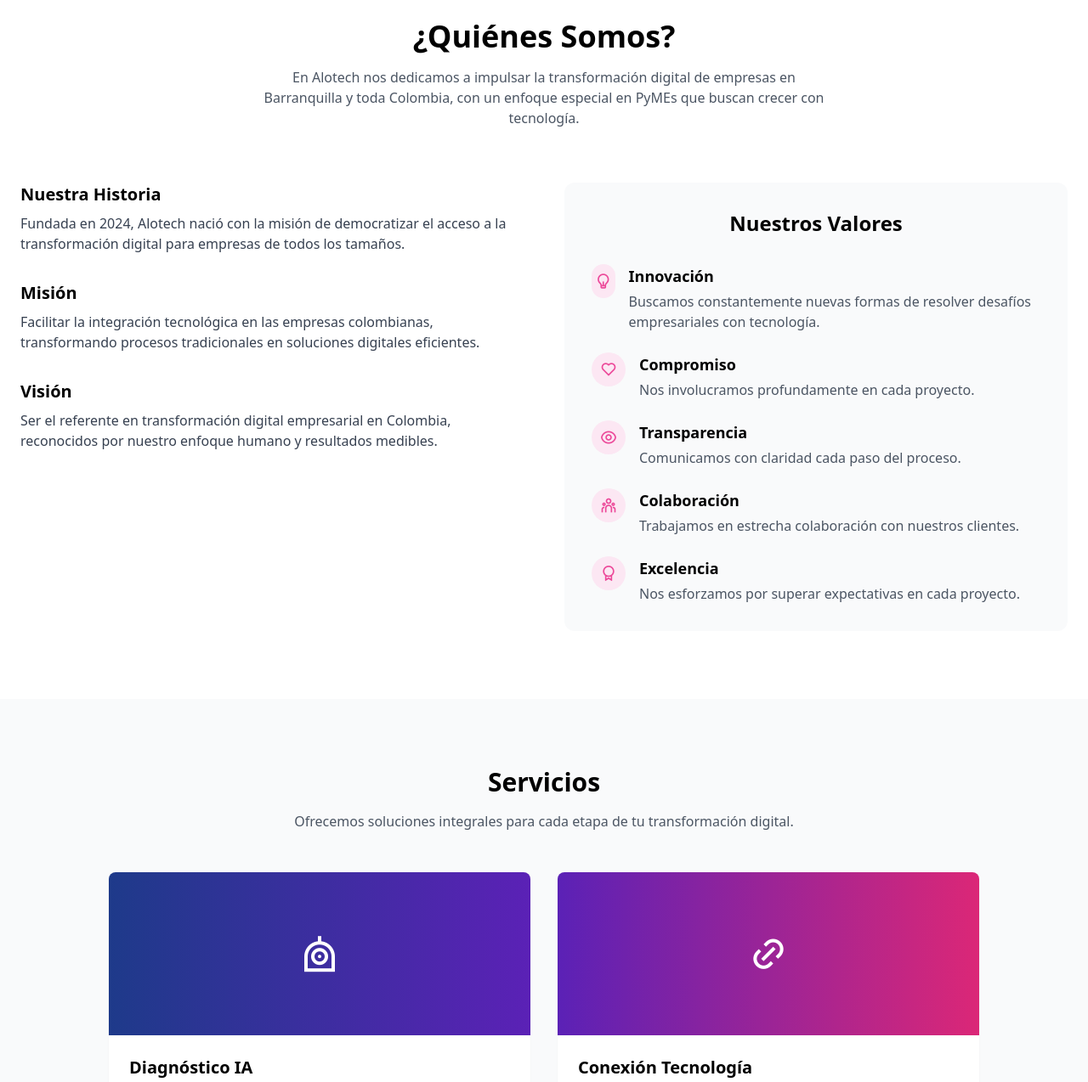
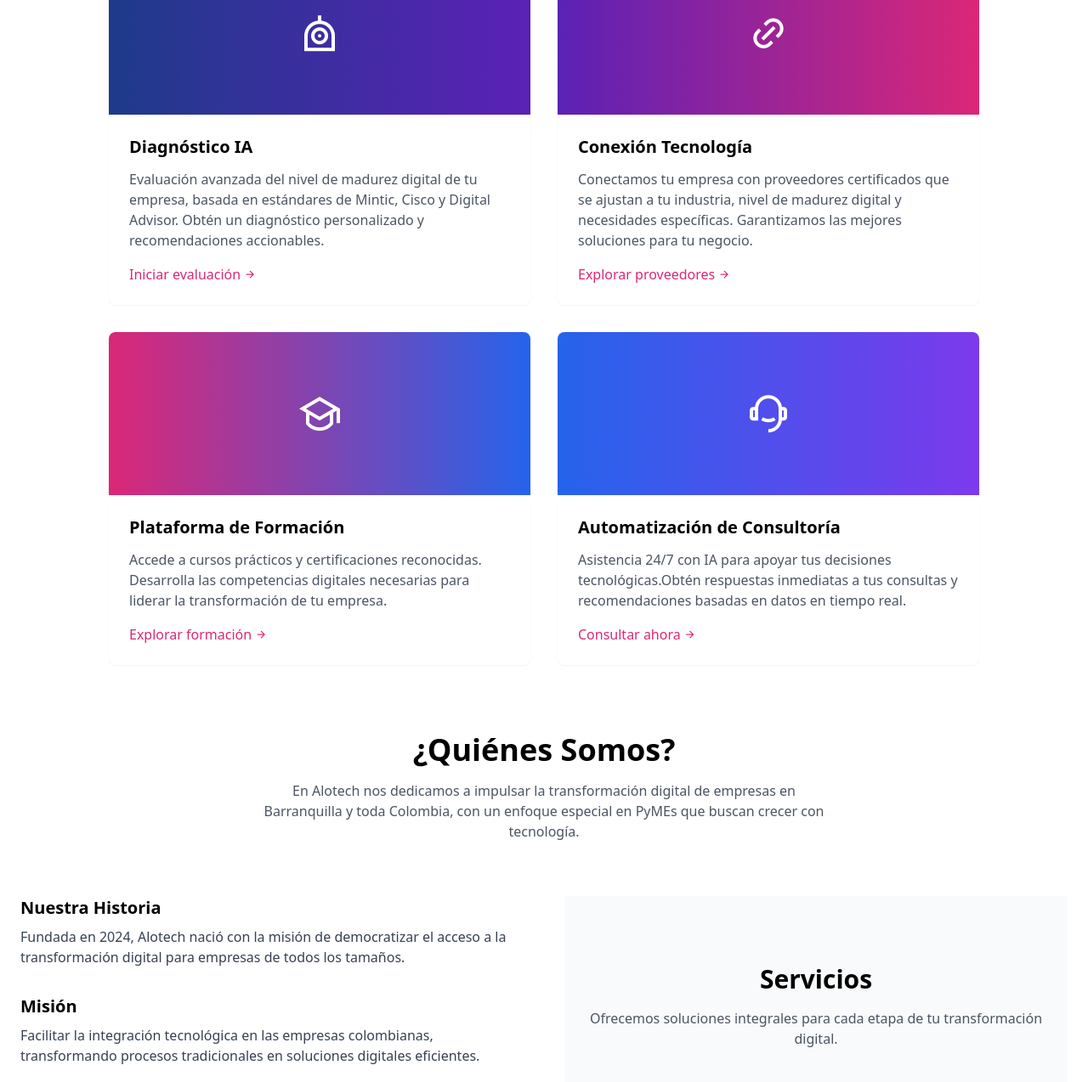
Before and after one commit to loren-rv/Alotech, a plain HTML site: page index.html in a window 1280 px wide. Shown: the part 857-2131 px from the top of the page at 85% size. Drawn offline with nearby package versions, Linux system fonts and the light colour scheme.

Commit message:
Update index.html
Signed-off-by: Loren Rivera <lorerivera.lrv@gmail.com>

```diff
--- a/index.html
+++ b/index.html
@@ -82,110 +82,7 @@
             </div>
         </div>
     </section>
-
-    <!-- Sección Nosotros -->
-    <section id="nosotros" class="py-20 bg-white">
-        <div class="container mx-auto px-4 md:px-6 text-center mb-16">
-            <h2 class="text-3xl md:text-4xl font-bold mb-4">¿Quiénes Somos?</h2>
-            <p class="text-gray-600 max-w-2xl mx-auto">
-                En Alotech nos dedicamos a impulsar la transformación digital de empresas en Barranquilla y toda Colombia, con un enfoque especial en PyMEs que buscan crecer con tecnología.
-            </p>
-        </div>
-
-        <div class="container mx-auto px-4 md:px-6">
-            <div class="grid md:grid-cols-2 gap-12 items-start">
-                <!-- Columna izquierda - Historia, Misión y Visión -->
-                <div>
-                    <h3 class="text-xl font-semibold mb-2">Nuestra Historia</h3>
-                    <p class="text-gray-700 mb-8">
-                        Fundada en 2024, Alotech nació con la misión de democratizar el acceso a la transformación digital para empresas de todos los tamaños.
-                    </p>
-
-                    <h3 class="text-xl font-semibold mb-2">Misión</h3>
-                    <p class="text-gray-700 mb-8">
-                        Facilitar la integración tecnológica en las empresas colombianas, transformando procesos tradicionales en soluciones digitales eficientes.
-                    </p>
-
-                    <h3 class="text-xl font-semibold mb-2">Visión</h3>
-                    <p class="text-gray-700">
-                        Ser el referente en transformación digital empresarial en Colombia, reconocidos por nuestro enfoque humano y resultados medibles.
-                    </p>
-                </div>
-
-                <!-- Columna derecha - Valores -->
-                <div class="bg-gray-50 rounded-xl p-8 h-full">
-                    <h3 class="text-2xl font-bold mb-8 text-center">Nuestros Valores</h3>
-                    <div class="space-y-6">
-                        <!-- Valor: Innovación -->
-                        <div class="flex items-start">
-                            <div class="w-10 h-10 bg-pink-100 rounded-full flex items-center justify-center mr-4">
-                                <i class="ri-lightbulb-line text-pink-500 text-xl"></i>
-                            </div>
-                            <div>
-                                <h4 class="font-semibold text-lg mb-1">Innovación</h4>
-                                <p class="text-gray-600">Buscamos constantemente nuevas formas de resolver desafíos empresariales con tecnología.</p>
-                            </div>
-                        </div>
-
-                        <!-- Valor: Compromiso -->
-                        <div class="flex items-start">
-                            <div class="w-10 h-10 bg-pink-100 rounded-full flex items-center justify-center mr-4">
-                                <i class="ri-heart-line text-pink-500 text-xl"></i>
-                            </div>
-                            <div>
-                                <h4 class="font-semibold text-lg mb-1">Compromiso</h4>
-                                <p class="text-gray-600">Nos involucramos profundamente en cada proyecto.</p>
-                            </div>
-                        </div>
-
-                        <!-- Valor: Transparencia -->
-                        <div class="flex items-start">
-                            <div class="w-10 h-10 bg-pink-100 rounded-full flex items-center justify-center mr-4">
-                                <i class="ri-eye-line text-pink-500 text-xl"></i>
-                            </div>
-                            <div>
-                                <h4 class="font-semibold text-lg mb-1">Transparencia</h4>
-                                <p class="text-gray-600">Comunicamos con claridad cada paso del proceso.</p>
-                            </div>
-                        </div>
-
-                        <!-- Valor: Colaboración -->
-                        <div class="flex items-start">
-                            <div class="w-10 h-10 bg-pink-100 rounded-full flex items-center justify-center mr-4">
-                                <i class="ri-team-line text-pink-500 text-xl"></i>
-                            </div>
-                            <div>
-                                <h4 class="font-semibold text-lg mb-1">Colaboración</h4>
-                                <p class="text-gray-600">Trabajamos en estrecha colaboración con nuestros clientes.</p>
-                            </div>
-                        </div>
-
-                        <!-- Valor: Excelencia -->
-                        <div class="flex items-start">
-                            <div class="w-10 h-10 bg-pink-100 rounded-full flex items-center justify-center mr-4">
-                                <i class="ri-award-line text-pink-500 text-xl"></i>
-                            </div>
-                            <div>
-                                <h4 class="font-semibold text-lg mb-1">Excelencia</h4>
-                                <p class="text-gray-600">Nos esforzamos por superar expectativas en cada proyecto.</p>
-                            </div>
-                        </div>
-                    </div>
-                </div>
-            </div>
-        </div>
-    </section>
-
-    <!-- Sección Servicios -->
-    <section id="servicios" class="py-20 bg-gray-50">
-        <div class="container mx-auto px-4">
-            <!-- Encabezado -->
-            <div class="text-center mb-12">
-                <h2 class="text-3xl font-bold mb-4">Servicios</h2>
-                <p class="text-gray-600 max-w-3xl mx-auto">Ofrecemos soluciones integrales para cada etapa de tu transformación digital.</p>
-            </div>
-
-            <!-- Grid de Servicios -->
+     <!-- Grid de Servicios -->
             <div class="grid md:grid-cols-2 gap-8 max-w-5xl mx-auto">
                 <!-- Servicio 1: Consultor IA -->
                 <div class="bg-white rounded-lg shadow-sm hover:shadow-md transition-all duration-300 overflow-hidden">
@@ -245,6 +142,45 @@
             </div>
         </div>
     </section>
+
+    <!-- Sección Nosotros -->
+    <section id="nosotros" class="py-20 bg-white">
+        <div class="container mx-auto px-4 md:px-6 text-center mb-16">
+            <h2 class="text-3xl md:text-4xl font-bold mb-4">¿Quiénes Somos?</h2>
+            <p class="text-gray-600 max-w-2xl mx-auto">
+                En Alotech nos dedicamos a impulsar la transformación digital de empresas en Barranquilla y toda Colombia, con un enfoque especial en PyMEs que buscan crecer con tecnología.
+            </p>
+        </div>
+
+        <div class="container mx-auto px-4 md:px-6">
+            <div class="grid md:grid-cols-2 gap-12 items-start">
+                <!-- Columna izquierda - Historia, Misión y Visión -->
+                <div>
+                    <h3 class="text-xl font-semibold mb-2">Nuestra Historia</h3>
+                    <p class="text-gray-700 mb-8">
+                        Fundada en 2024, Alotech nació con la misión de democratizar el acceso a la transformación digital para empresas de todos los tamaños.
+                    </p>
+
+                    <h3 class="text-xl font-semibold mb-2">Misión</h3>
+                    <p class="text-gray-700 mb-8">
+                        Facilitar la integración tecnológica en las empresas colombianas, transformando procesos tradicionales en soluciones digitales eficientes.
+                    </p>
+
+                    <h3 class="text-xl font-semibold mb-2">Visión</h3>
+                    <p class="text-gray-700">
+                        Ser el referente en transformación digital empresarial en Colombia, reconocidos por nuestro enfoque humano y resultados medibles.
+                    </p>
+                </div>
+
+
+    <!-- Sección Servicios -->
+    <section id="servicios" class="py-20 bg-gray-50">
+        <div class="container mx-auto px-4">
+            <!-- Encabezado -->
+            <div class="text-center mb-12">
+                <h2 class="text-3xl font-bold mb-4">Servicios</h2>
+                <p class="text-gray-600 max-w-3xl mx-auto">Ofrecemos soluciones integrales para cada etapa de tu transformación digital.</p>
+            </div>
 
     <!-- Sección Diagnóstico Digital -->
     <section id="diagnostico" class="py-20 bg-white">
```
